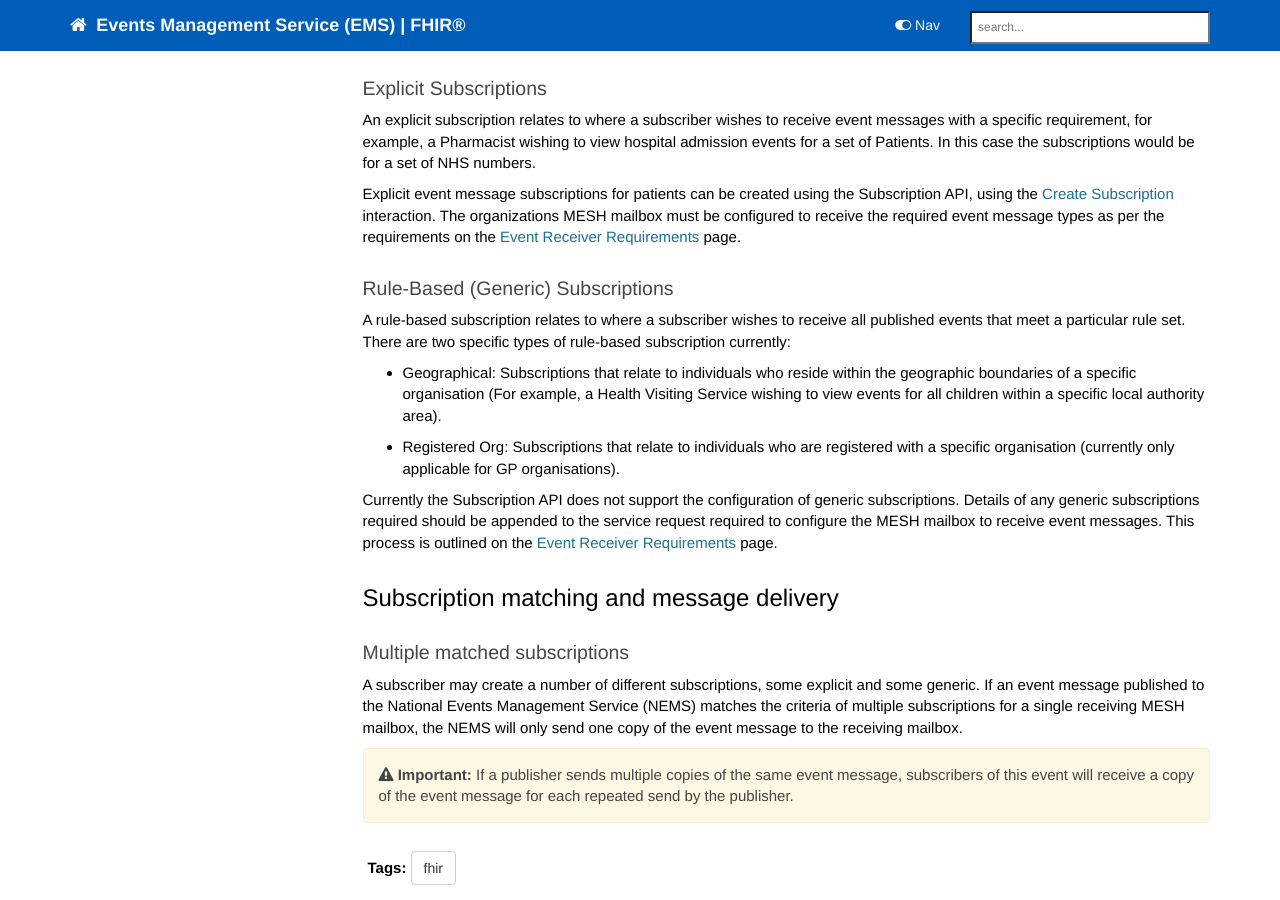
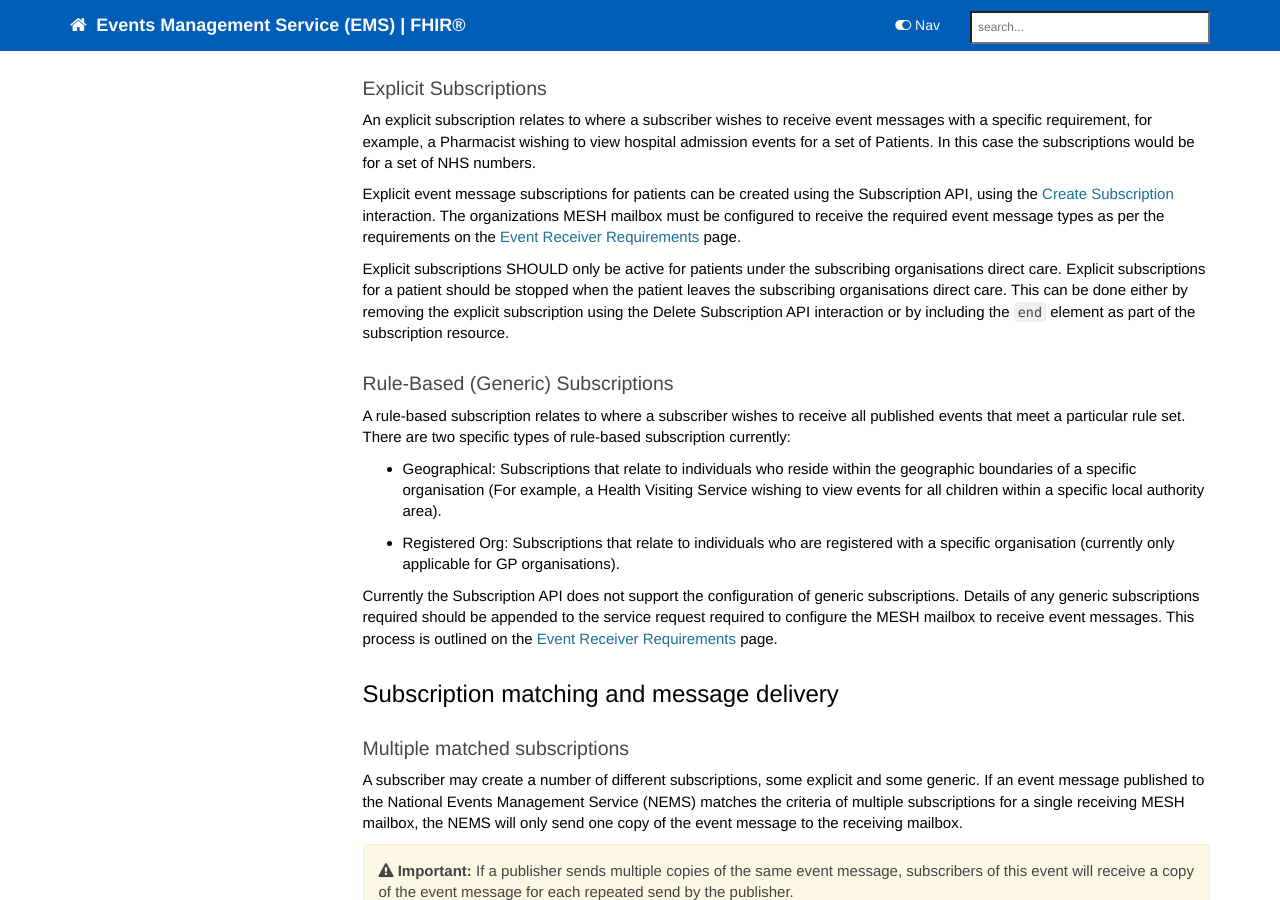
Before and after one commit to nhsconnect/Events-Management, a Jekyll site: the page built from pages/subscriptions/explore_subscriptions.md, in a window 1280 px wide and 900 px high, scrolled down 356 px. Built offline with Jekyll 4.4.1, drawn with Linux system fonts in a browser that asks for light colours; nearby versions of some CDN libraries; comment, search, counter and statistics services are not loaded.

Commit message:
Added guidance around organisations only having explicit subscriptions for patients under their direct care.

```diff
--- a/pages/subscriptions/explore_subscriptions.md
+++ b/pages/subscriptions/explore_subscriptions.md
@@ -18,6 +18,7 @@
 
 Explicit event message subscriptions for patients can be created using the Subscription API, using the [Create Subscription](explore_create_subscription.html) interaction. The organizations MESH mailbox must be configured to receive the required event message types as per the requirements on the [Event Receiver Requirements](receiver_requirements.html#mesh-mailbox-configuration) page.
 
+Explicit subscriptions SHOULD only be active for patients under the subscribing organisations direct care. Explicit subscriptions for a patient should be stopped when the patient leaves the subscribing organisations direct care. This can be done either by removing the explicit subscription using the Delete Subscription API interaction or by including the `end` element as part of the subscription resource.
 
 ### Rule-Based (Generic) Subscriptions ###
 
```
